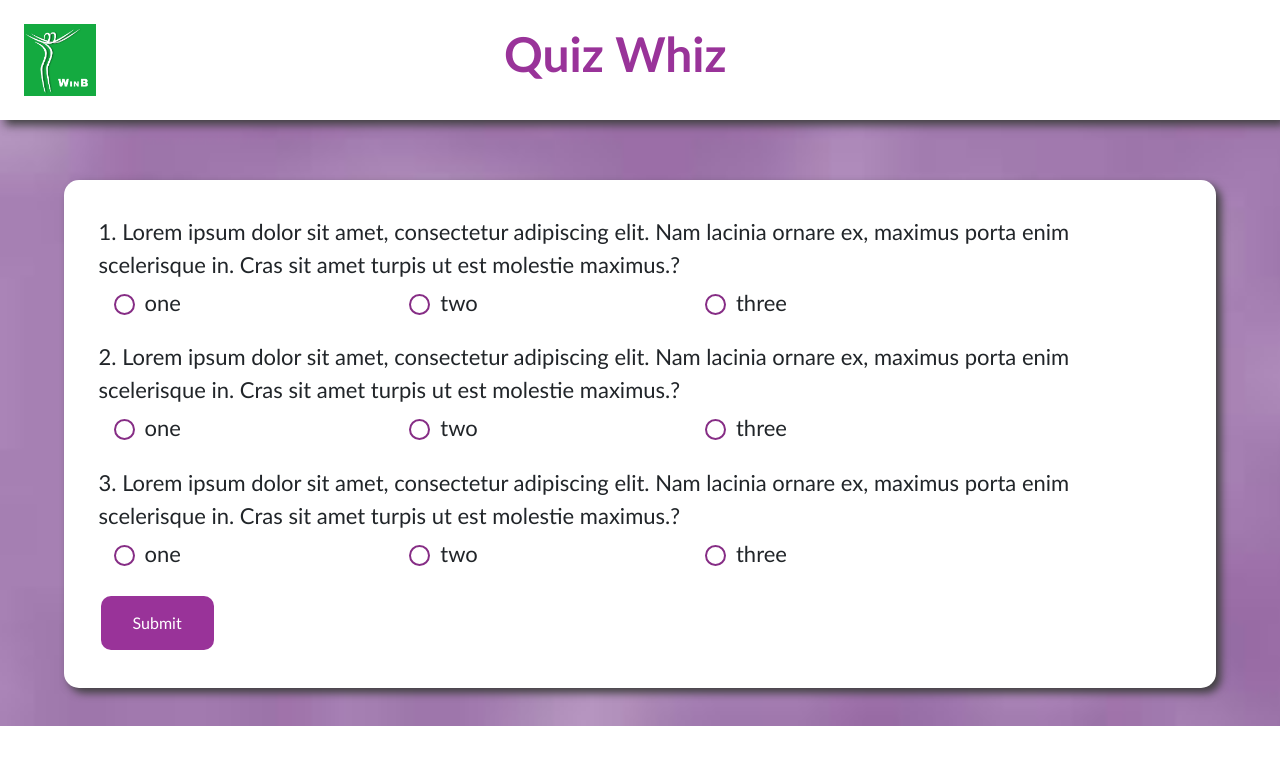
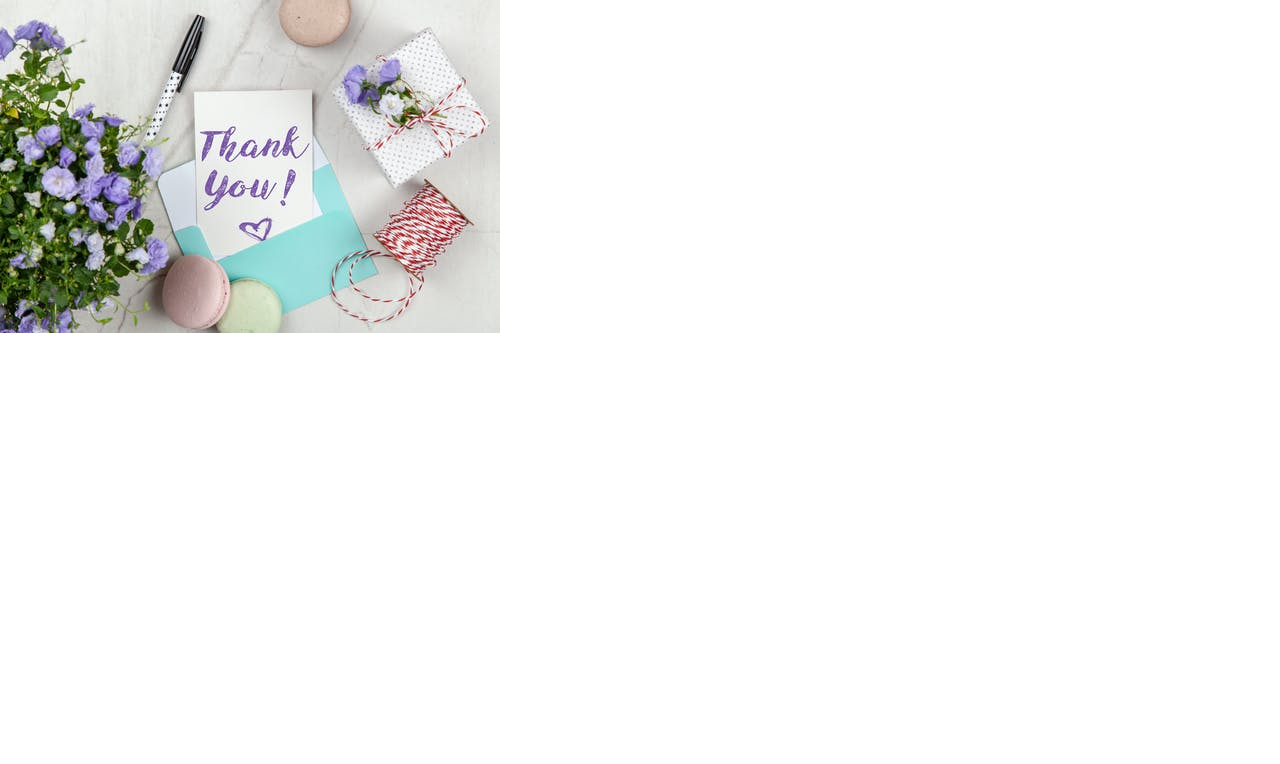
Before and after one commit to QuizWhiz/WinB-Quiz, an Angular app in the folder UI/: page / in a window 1280 px wide. Both pictures are taken after a click on the button "Submit". Shown: the top 764 px of the page. Built offline with nearby package versions, Linux system fonts and the light colour scheme.

Commit message:
added thankyou page with style issues

```diff
--- a/UI/src/app/app.component.css
+++ b/UI/src/app/app.component.css
@@ -122,3 +122,10 @@ input[type="radio"]:checked + .radio-button__style--label:after {
 .radio-button__style--hidden {
     display: none;
 }
+
+.bg {
+    width: 100%;
+    background-position: center;
+    background-repeat: no-repeat;
+    background-size: cover;
+  }
--- a/UI/src/app/app.component.html
+++ b/UI/src/app/app.component.html
@@ -1,44 +1,44 @@
 <!DOCTYPE html>
 <html>
-<div class="page__header d-flex">
+<div class="page__header d-flex"  *ngIf="!isSubmitted">
     <div><img class="header__image" src="../assets/winbLogo.png"></div>
     <div class="page__heading">
         <p>Quiz Whiz</p>
     </div>
 </div>
-
 <body>
-    <div class="page__container">
-        <form>
-            <div class="question__section">
+    <div class="page__container" *ngIf="!isSubmitted">
+        <div class="question__section">
+            <form>
                 <div *ngFor="let question of mockQuestions" class="question__container">
                     <p>{{question.ques}}</p>
                     <div class="radio-button__container">
                         <label class="col-3 radio-button__style">
                             <input type="radio" id={{question.one}} name={{question.ques}} value={{question.one}}
-                            (change)="onSelectionChange()" class="radio-button__style--hidden" [(ngModel)]="valArray[question.option]">
+                                (change)="onSelectionChange()" class="radio-button__style--hidden"
+                                [(ngModel)]="valArray[question.option]">
                             <span class="radio-button__style--label"></span>{{question.one}}
                         </label>
                         <label class="col-3 radio-button__style">
                             <input type="radio" id={{question.two}} name={{question.ques}} value={{question.two}}
-                            (change)="onSelectionChange()" class="radio-button__style--hidden" [(ngModel)]="valArray[question.option]">
+                                (change)="onSelectionChange()" class="radio-button__style--hidden"
+                                [(ngModel)]="valArray[question.option]">
                             <span class="radio-button__style--label"></span>{{question.two}}
                         </label>
                         <label class="col-3 radio-button__style">
                             <input type="radio" id={{question.three}} name={{question.ques}} value={{question.three}}
-                            (change)="onSelectionChange()" class="radio-button__style--hidden" [(ngModel)]="valArray[question.option]">
+                                (change)="onSelectionChange()" class="radio-button__style--hidden"
+                                [(ngModel)]="valArray[question.option]">
                             <span class="radio-button__style--label"></span>{{question.three}}
                         </label>
                     </div>
                 </div>
-                <!-- <div class="question__container">
-                    <p class="question--position" id="question5"></p>
-                    <div class="answer__box--position"><input type="text" id="answer5"></div>
-                </div> -->
                 <button (click)="submit()">Submit</button>
-            </div>
-        </form>
-
+            </form>
+        </div>
     </div>
 </body>
+<div *ngIf="isSubmitted" class="bg">
+    <img src="../assets/ThankYou.jpeg">
+</div>
 </html>
--- a/UI/src/app/app.component.ts
+++ b/UI/src/app/app.component.ts
@@ -9,6 +9,7 @@ export class AppComponent {
     title = 'WinBQuiz';
 
     public valArray: string[] = [];
+    public isSubmitted = false;
 
     mockQuestions = [
         {
@@ -35,6 +36,7 @@ export class AppComponent {
     ];
 
     submit() {
+        this.isSubmitted = true;
         console.log(this.valArray);
     }
 
```
Also changed, not shown: UI/src/assets/ThankYou.jpeg (added).
